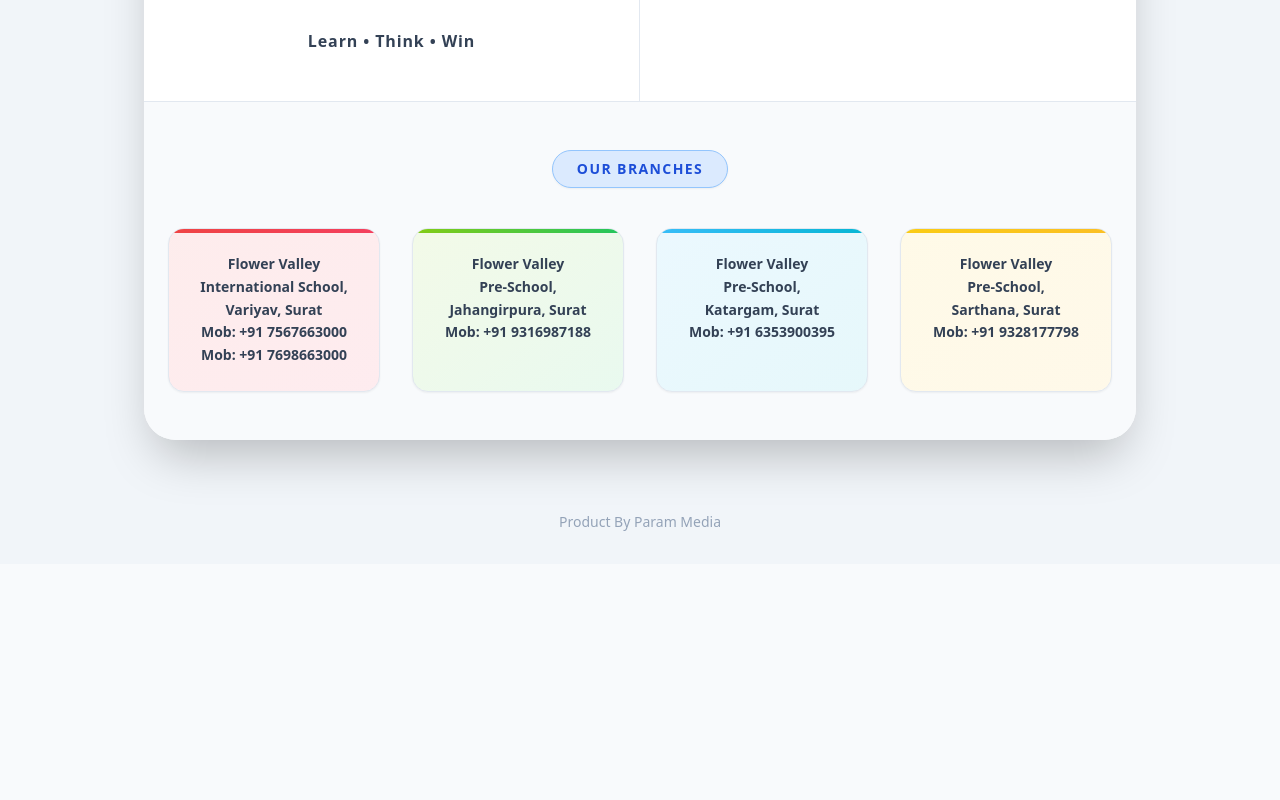
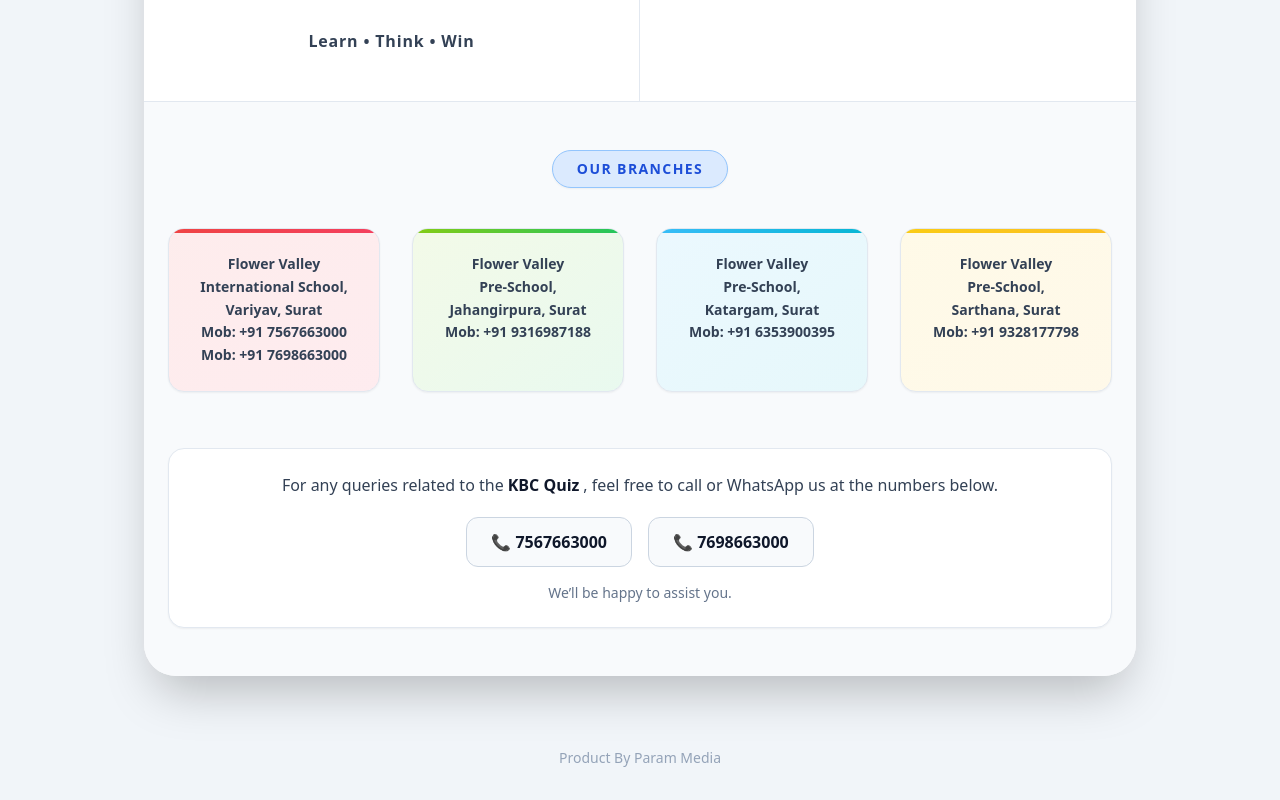
Before and after one commit to param-media-dev/fvis-online-kbc, a React (Vite) app: page / in a window 1280 px wide. Shown: the part 1209-2009 px from the top of the page. Before the commit the page ends 1773 px from the top, so only its background shows below. Built offline with nearby package versions, Linux system fonts and the light colour scheme; no server answers.

Commit message:
added For any queries related to theKBC Quiz, feel free to call or WhatsApp us at the numbers below.

```diff
--- a/components/WelcomeScreen.tsx
+++ b/components/WelcomeScreen.tsx
@@ -482,6 +482,34 @@
       </div>
     ))}
   </div>
+  {/* ================= QUERY INFO (PROFESSIONAL STYLE) ================= */}
+<div className="mt-14">
+  <div className="bg-white border border-slate-200 rounded-2xl px-8 py-6 shadow-sm text-center">
+
+    <p className="text-slate-700 text-sm sm:text-base font-medium leading-relaxed">
+      For any queries related to the
+      <span className="mx-1 font-semibold text-slate-900">
+        KBC Quiz
+      </span>
+      , feel free to call or WhatsApp us at the numbers below.
+    </p>
+
+    <div className="mt-5 flex flex-col sm:flex-row justify-center gap-4">
+      <span className="inline-flex items-center gap-2 px-6 py-3 rounded-xl border border-slate-300 bg-slate-50 text-slate-900 font-semibold text-base">
+        📞 7567663000
+      </span>
+
+      <span className="inline-flex items-center gap-2 px-6 py-3 rounded-xl border border-slate-300 bg-slate-50 text-slate-900 font-semibold text-base">
+        📞 7698663000
+      </span>
+    </div>
+
+    <p className="mt-4 text-slate-500 text-sm">
+      We’ll be happy to assist you.
+    </p>
+  </div>
+</div>
+
 </section>
 
       </div>
```
